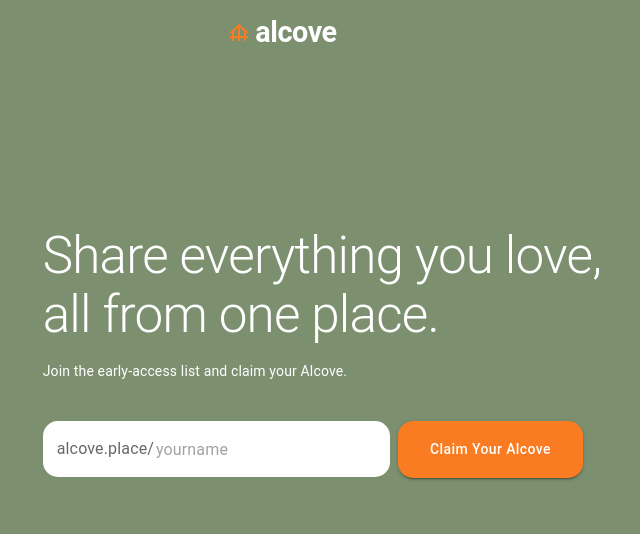
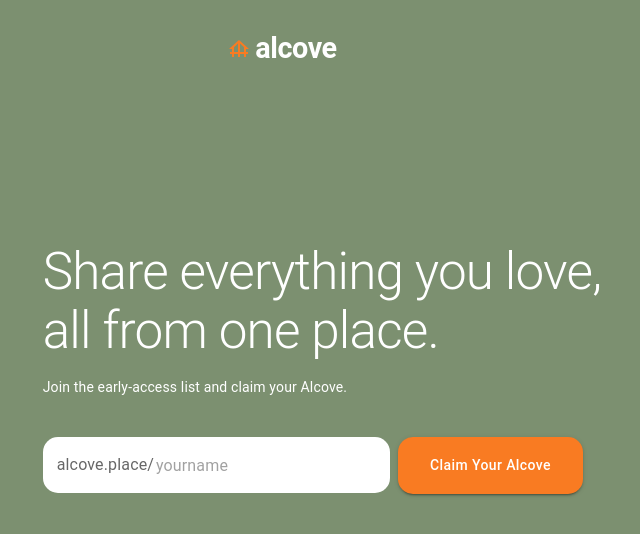
Before and after one commit to ChangYuJonathanWu/alcove, a Next.js app: page / in a window 1280 px wide. Shown: the top 534 px of the page, without its empty margins (358-998 px from the left). Built offline with nearby package versions, Linux system fonts and the light colour scheme; a web font is replaced by a local one.

Commit message:
logo margin

```diff
--- a/pages/index.js
+++ b/pages/index.js
@@ -106,7 +106,7 @@ export default function Home() {
 
       <main style={{ backgroundColor, minHeight: '100vh', margin: 0 }}>
         <Stack alignItems="center">
-          <Stack direction="row" spacing={0.5} alignItems="center" style={{ padding: "1rem" }}>
+          <Stack direction="row" spacing={0.5} alignItems="center" style={{ padding: "1rem", marginTop: "1rem" }}>
             <FoundationIcon style={{ color: theme.buttonColor }} />
             <Typography className={amita.className} style={{ fontWeight: 700, color: logoColor }} variant="h1">alcove</Typography>
           </Stack>
```
